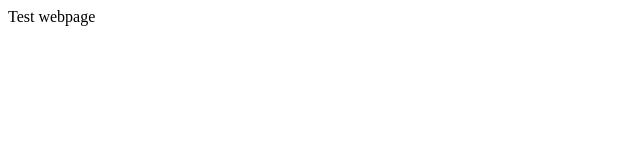
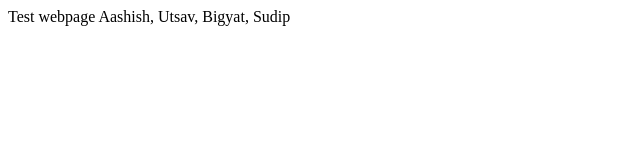
Before and after one commit to praash47/II-I-Project, a plain HTML site: page index.html in a window 1280 px wide. Shown: the whole page, without its empty margins (0-640 px from the left). Drawn offline with Linux system fonts and the light colour scheme.

Commit message:
Maile yesma timiharu ko naam add gare

```diff
--- a/index.html
+++ b/index.html
@@ -5,5 +5,6 @@
 </head>
 <body>
 Test webpage
+Aashish, Utsav, Bigyat, Sudip
 </body>
 </html>
```
